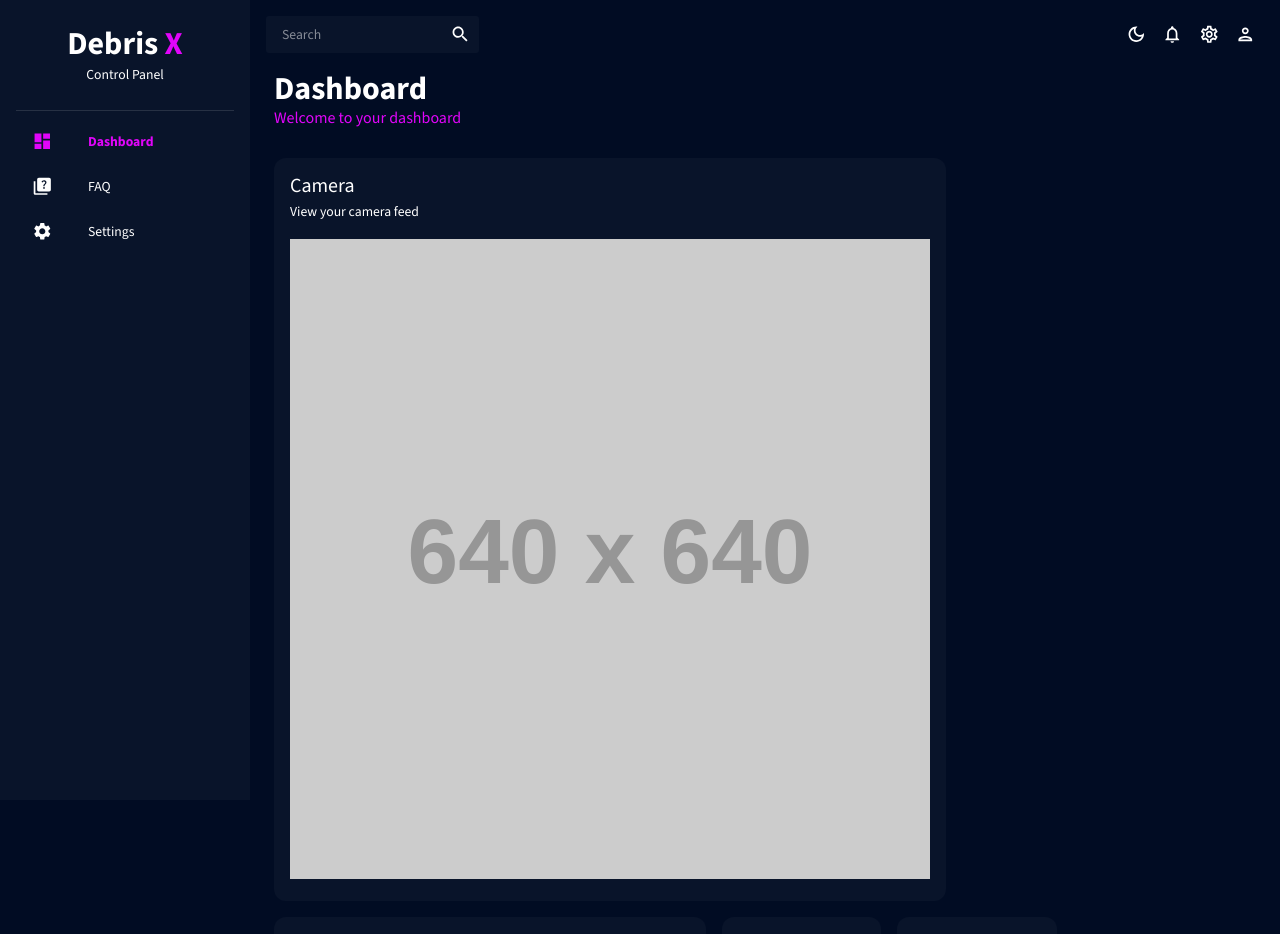
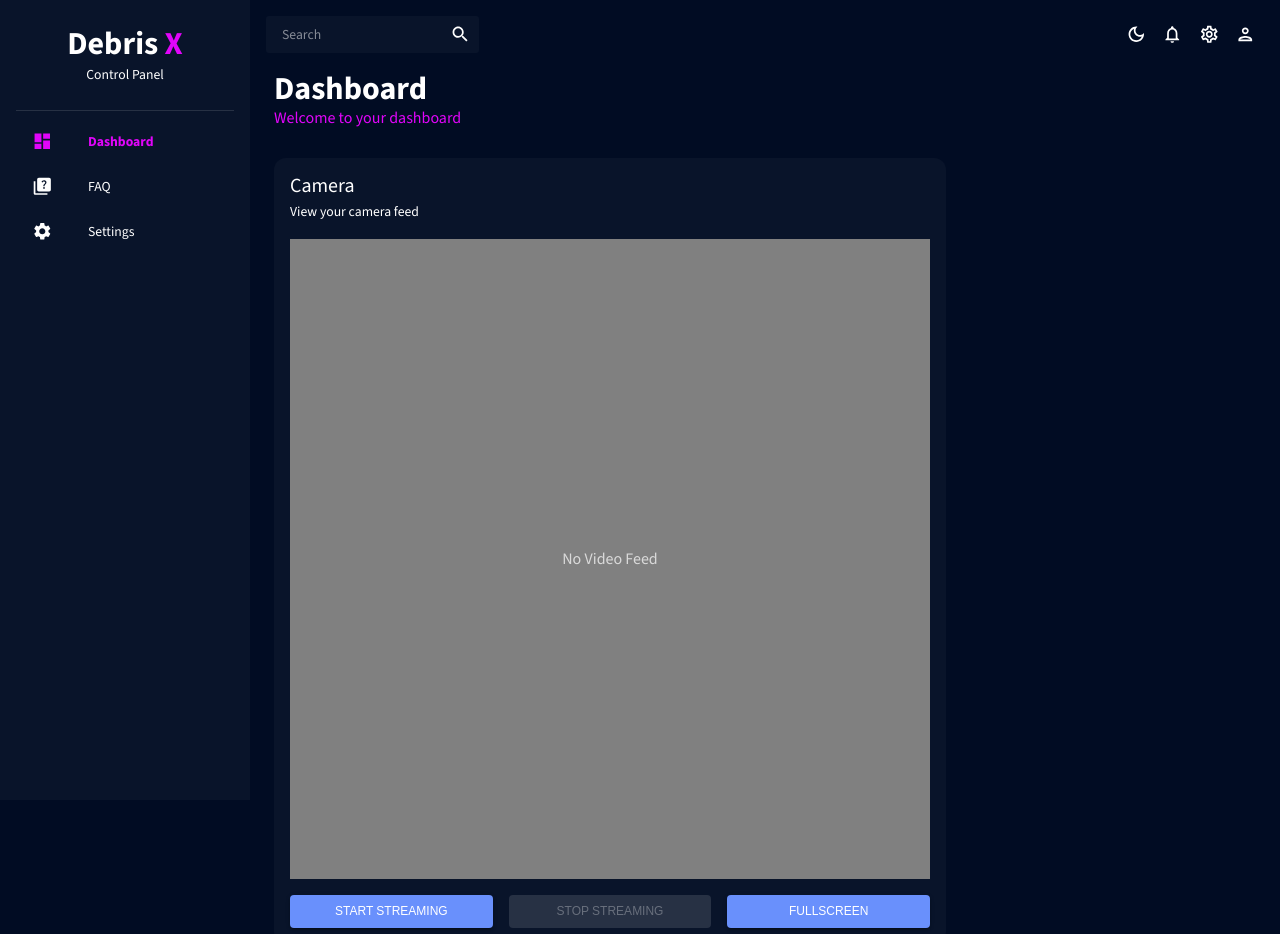
Before and after one commit to Archegon/debrisx-frontend, a React (Create React App) app: page / in a window 1280 px wide. Shown: the top 934 px of the page. Built offline with nearby package versions, Linux system fonts and the light colour scheme.

Commit message:
chore: Update npm dependencies and add @tanstack/react-query package

```diff
--- a/package.json
+++ b/package.json
@@ -7,6 +7,7 @@
     "@emotion/styled": "^11.11.5",
     "@mui/icons-material": "^5.15.18",
     "@mui/material": "^5.15.18",
+    "@tanstack/react-query": "^5.37.1",
     "@testing-library/jest-dom": "^5.17.0",
     "@testing-library/react": "^13.4.0",
     "@testing-library/user-event": "^13.5.0",
--- /dev/null
+++ b/src/components/VideoFeed.jsx
@@ -0,0 +1,114 @@
+import React, { useRef, useState } from 'react';
+import { useMutation } from '@tanstack/react-query';
+import axios from 'axios';
+import { Box, Button, Stack, Typography } from '@mui/material';
+
+// Define API endpoints
+const API_BASE_URL = 'http://localhost:5000/api';
+
+const startPredictedFeed = async () => {
+    const response = await axios.get(`${API_BASE_URL}/predicted_feed/start`);
+    return response.data;
+};
+
+const stopPredictedFeed = async () => {
+    const response = await axios.get(`${API_BASE_URL}/predicted_feed/stop`);
+    return response.data;
+};
+
+const VideoFeed = () => {
+    const imgRef = useRef(null);
+    const videoContainerRef = useRef(null);
+    const [isStreaming, setIsStreaming] = useState(false);
+
+    const startMutation = useMutation({
+        mutationFn: startPredictedFeed,
+        onSuccess: () => {
+            if (imgRef.current) {
+                imgRef.current.src = `${API_BASE_URL}/predicted_feed`;
+                setIsStreaming(true);
+            }
+        },
+    });
+
+    const stopMutation = useMutation({
+        mutationFn: stopPredictedFeed,
+        onSuccess: () => {
+            if (imgRef.current) {
+                imgRef.current.src = '';
+                setIsStreaming(false);
+            }
+        },
+    });
+
+    const handleStart = () => {
+        startMutation.mutate();
+    };
+
+    const handleStop = () => {
+        stopMutation.mutate();
+    };
+
+    const handleFullscreen = () => {
+        if (videoContainerRef.current) {
+            if (videoContainerRef.current.requestFullscreen) {
+                videoContainerRef.current.requestFullscreen();
+            } else if (videoContainerRef.current.mozRequestFullScreen) { // Firefox
+                videoContainerRef.current.mozRequestFullScreen();
+            } else if (videoContainerRef.current.webkitRequestFullscreen) { // Chrome, Safari and Opera
+                videoContainerRef.current.webkitRequestFullscreen();
+            } else if (videoContainerRef.current.msRequestFullscreen) { // IE/Edge
+                videoContainerRef.current.msRequestFullscreen();
+            }
+        }
+    };
+
+    return (
+        <Stack spacing={2} direction={'column'} alignItems={'center'}>
+            <Box ref={videoContainerRef} sx={{ position: 'relative', width: '640px', height: '640px' }}>
+                <img
+                    ref={imgRef}
+                    src=""
+                    alt="Predicted Video Feed"
+                    style={{
+                        position: "absolute",
+                        width: '100%',
+                        height: '100%',
+                        display: isStreaming ? 'block' : 'none',
+                        zIndex: 2,
+                        objectFit: 'contain',
+                    }}
+                />
+                <Box
+                    sx={{
+                        position: 'relative',
+                        width: '100%',
+                        height: '100%',
+                        backgroundColor: 'grey',
+                        display: 'flex',
+                        justifyContent: 'center',
+                        alignItems: 'center',
+                        zIndex: 1,
+                    }}
+                >
+                    <Typography variant='h5' color='textSecondary'>
+                        No Video Feed
+                    </Typography>
+                </Box>
+            </Box>
+            <Stack spacing={2} direction={'row'} width={'100%'} sx={{ justifyContent: 'space-between' }}>
+                <Button fullWidth variant='contained' onClick={handleStart} disabled={isStreaming}>
+                    Start Streaming
+                </Button>
+                <Button fullWidth variant='contained' color='error' onClick={handleStop} disabled={!isStreaming}>
+                    Stop Streaming
+                </Button>
+                <Button fullWidth variant='contained' color='primary' onClick={handleFullscreen}>
+                    Fullscreen
+                </Button>
+            </Stack>
+        </Stack>
+    );
+};
+
+export default VideoFeed;
--- a/src/index.js
+++ b/src/index.js
@@ -3,12 +3,17 @@ import ReactDOM from 'react-dom/client';
 import './index.css';
 import App from './App';
 import { BrowserRouter } from 'react-router-dom';
+import { QueryClient, QueryClientProvider } from '@tanstack/react-query';
+
+const queryClient = new QueryClient();
 
 const root = ReactDOM.createRoot(document.getElementById('root'));
 root.render(
   <React.StrictMode>
-    <BrowserRouter>
-      <App />
-    </BrowserRouter>
+    <QueryClientProvider client={queryClient}>
+      <BrowserRouter>
+        <App />
+      </BrowserRouter>
+    </QueryClientProvider>
   </React.StrictMode>
 );
--- a/src/scenes/dashboard/index.jsx
+++ b/src/scenes/dashboard/index.jsx
@@ -1,6 +1,7 @@
 import { Box, Grid, Typography } from "@mui/material";
 import Header from "../../components/Header";
 import Card from "../../components/Card";
+import VideoFeed from "../../components/VideoFeed";
 
 const Dashboard = () => {
     return (
@@ -10,7 +11,7 @@ const Dashboard = () => {
                 <Grid item>
                     <Card title={'Camera'} description={'View your camera feed'}>
                         <Box>
-                            <img src={'https://via.placeholder.com/640'} alt={'camera feed'} />
+                            <VideoFeed />
                         </Box>
                     </Card>
                 </Grid>
@@ -32,17 +33,6 @@ const Dashboard = () => {
                         </Box>
                     </Card>
                 </Grid>
-                <Grid item>
-                    <Card title={'Statistics'} description={'Technical stats'}>
-                        <Box>
-                            <Typography>
-                                Latency: 200ms <br />
-                                Throughput: 100mbps <br />
-                                CPU: 20% <br />
-                            </Typography>
-                        </Box>
-                    </Card>
-                </Grid>
             </Grid>
         </Box>
     );
```
Also changed, not shown: 1 other file (tests, documents, lock files or other folders).
